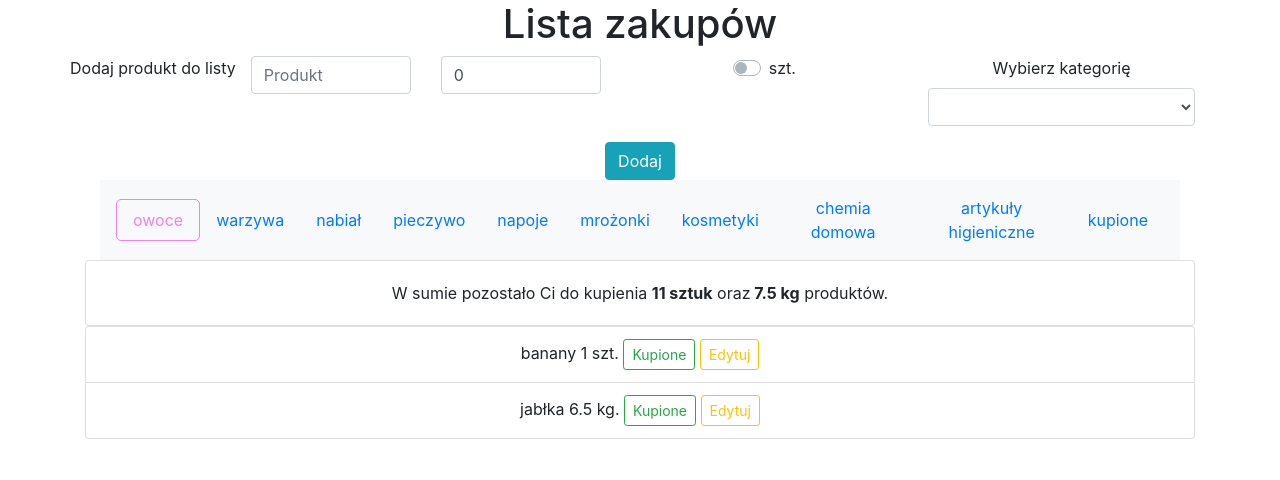
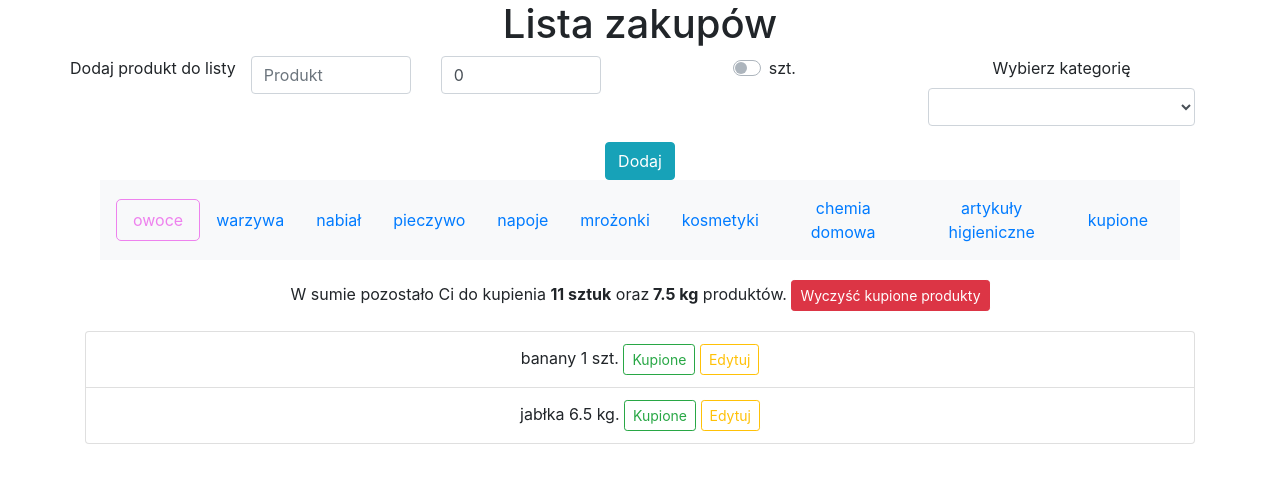
Before and after one commit to matfgaj/Shopping-List, a React (Create React App) app: page / in a window 1280 px wide. Shown: the top 480 px of the page. Built offline with nearby package versions, Linux system fonts and the light colour scheme.

Commit message:
add DeleteBoughtButton component

```diff
--- a/src/components/App.js
+++ b/src/components/App.js
@@ -83,6 +83,13 @@ class App extends React.Component {
     });
   };
 
+  deleteBoughtItems = () => {
+    const list = this.state.list.filter((listItem) => {
+      return listItem.category !== "kupione";
+    });
+    this.setState({ list });
+  };
+
   componentWillMount() {
     localStorage.getItem("user") &&
       this.setState({ list: JSON.parse(localStorage.getItem("user")) });
@@ -130,7 +137,15 @@ class App extends React.Component {
               click={this.handleNavbarClick}
               categories={this.state.categories}
             ></ListNavbar>
-            <Summary list={this.state.list}></Summary>
+            <div
+              className="container-summ-export
+			-delete	"
+            >
+              <Summary
+                deleteClick={this.deleteBoughtItems}
+                list={this.state.list}
+              ></Summary>
+            </div>
           </div>
           <div className="container">
             <DisplayedList
--- /dev/null
+++ b/src/components/DeleteBoughItemsButton.js
@@ -0,0 +1,12 @@
+import React from "react";
+import { Button } from "react-bootstrap";
+
+const DeleteBoughItemsButton = (props) => {
+  return (
+    <Button onClick={props.click} size="sm" variant="danger">
+      Wyczyść kupione produkty
+    </Button>
+  );
+};
+
+export default DeleteBoughItemsButton;
--- a/src/components/Summary.js
+++ b/src/components/Summary.js
@@ -1,5 +1,7 @@
 import React from "react";
 import { Card } from "react-bootstrap";
+import ExportButton from "./ExportButton";
+import DeleteBoughItemsButton from "./DeleteBoughItemsButton";
 
 const Summary = (props) => {
   const summaryUnit = (list) => {
@@ -22,13 +24,15 @@ const Summary = (props) => {
     return summKg;
   };
   return (
-    <Card>
-      <Card.Body>
-        W sumie pozostało Ci do kupienia{" "}
-        <strong>{summaryUnit(props.list)} sztuk</strong> oraz
-        <strong> {summaryKg(props.list)} kg</strong> produktów.
-      </Card.Body>
-    </Card>
+    <Card.Body>
+      W sumie pozostało Ci do kupienia{" "}
+      <strong>{summaryUnit(props.list)} sztuk</strong> oraz
+      <strong> {summaryKg(props.list)} kg</strong> produktów.{" "}
+      {/* <ExportButton></ExportButton> */}{" "}
+      <DeleteBoughItemsButton
+        click={props.deleteClick}
+      ></DeleteBoughItemsButton>
+    </Card.Body>
   );
 };
 
```
